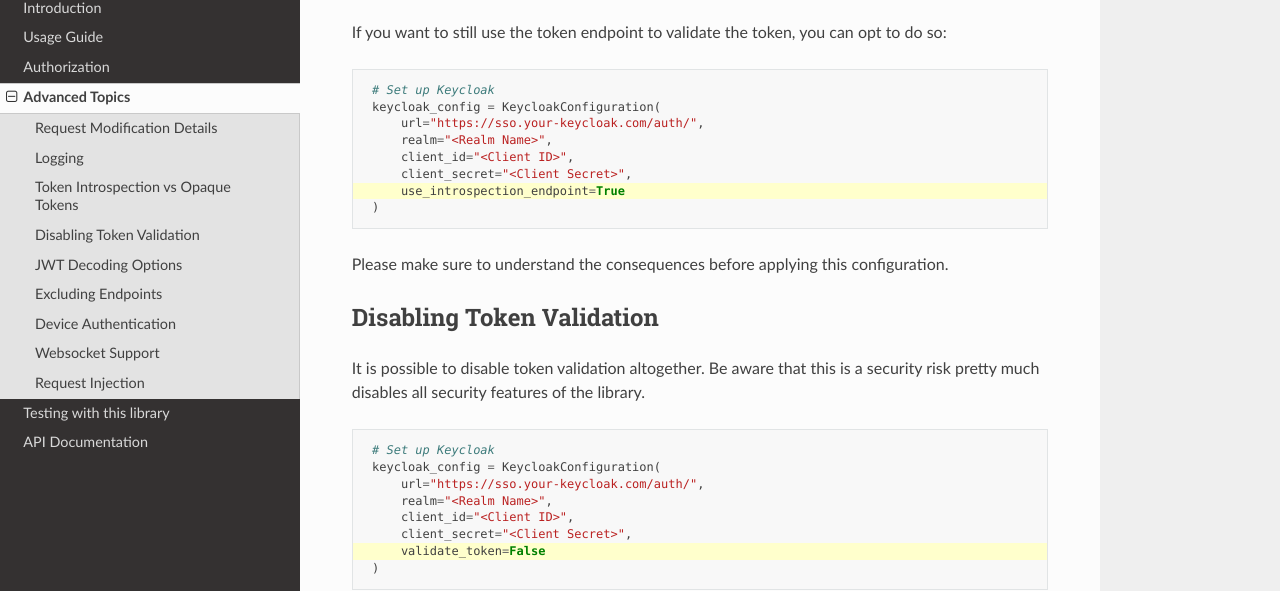
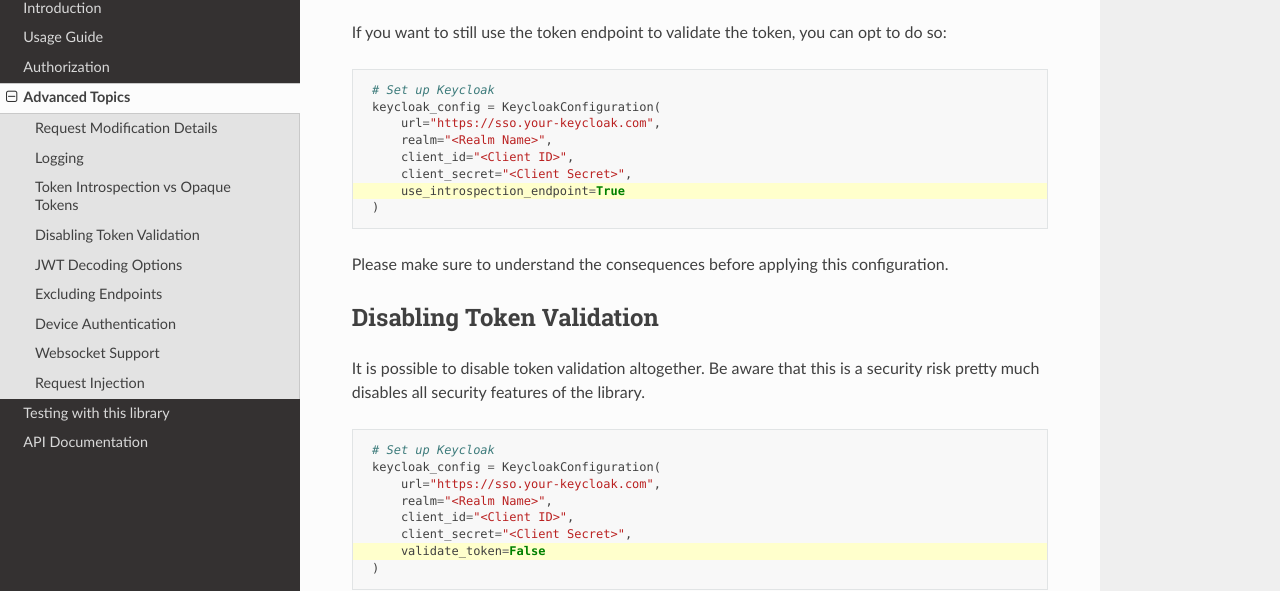
Before and after one commit to waza-ari/fastapi-keycloak-middleware, a Sphinx documentation site: the page built from docs/advanced_topics.rst, in a window 1280 px wide and 900 px high, scrolled down 1238 px. Shown: the part 144-735 px from the top of the window. Built offline with Sphinx 7.4.7 and the Read the Docs theme 3.1.0, drawn with Linux system fonts in a browser that asks for light colours; some of the changed lines change nothing that is shown; some of the changed text lies outside the part shown.

Commit message:
Fix Keycloak URL in advanced topics documentation
Updated Keycloak URL configuration by removing '/auth/' from the URL.

```diff
--- a/docs/advanced_topics.rst
+++ b/docs/advanced_topics.rst
@@ -49,7 +49,7 @@
 
     # Set up Keycloak
     keycloak_config = KeycloakConfiguration(
-        url="https://sso.your-keycloak.com/auth/",
+        url="https://sso.your-keycloak.com",
         realm="<Realm Name>",
         client_id="<Client ID>",
         client_secret="<Client Secret>",
@@ -69,7 +69,7 @@
 
     # Set up Keycloak
     keycloak_config = KeycloakConfiguration(
-        url="https://sso.your-keycloak.com/auth/",
+        url="https://sso.your-keycloak.com",
         realm="<Realm Name>",
         client_id="<Client ID>",
         client_secret="<Client Secret>",
@@ -218,7 +218,7 @@
 
     # Set up Keycloak
     keycloak_config = KeycloakConfiguration(
-        url="https://sso.your-keycloak.com/auth/",
+        url="https://sso.your-keycloak.com",
         realm="<Realm Name>",
         client_id="<Client ID>",
         client_secret="<Client Secret>",
```
